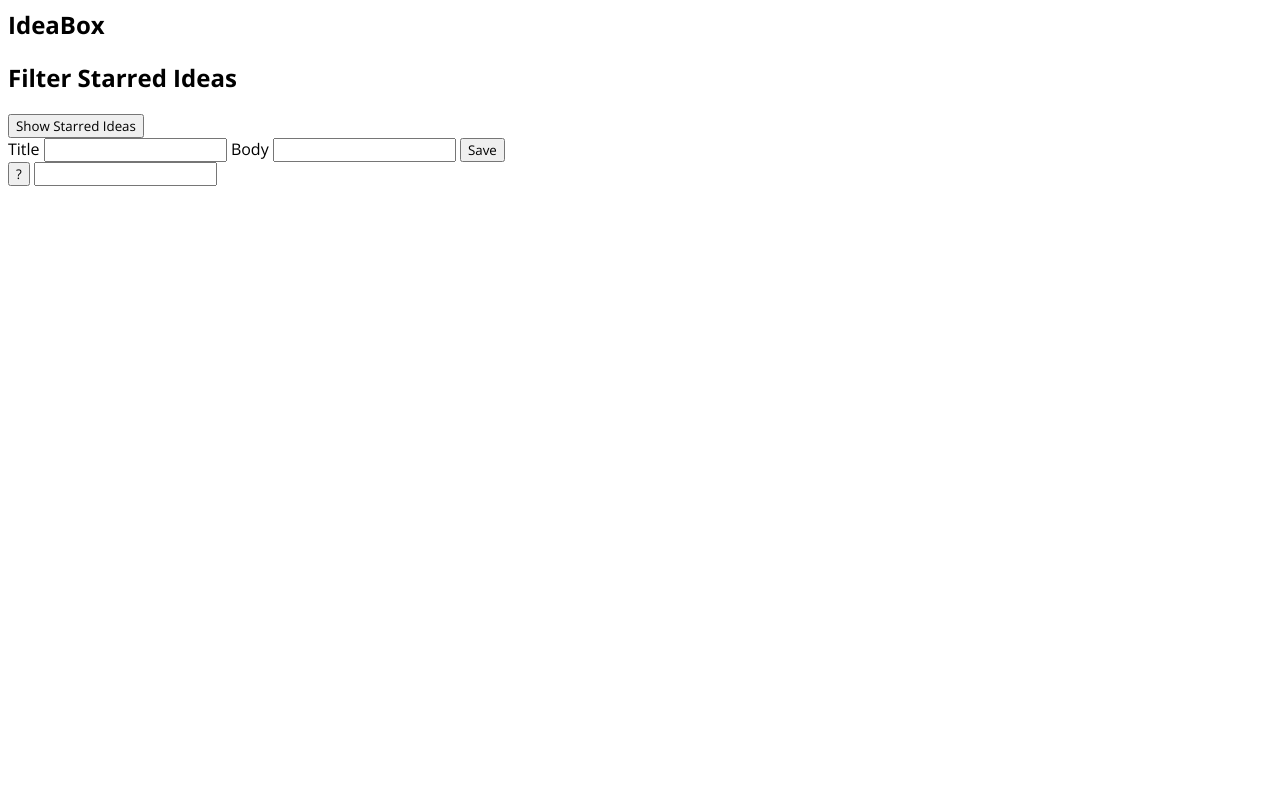
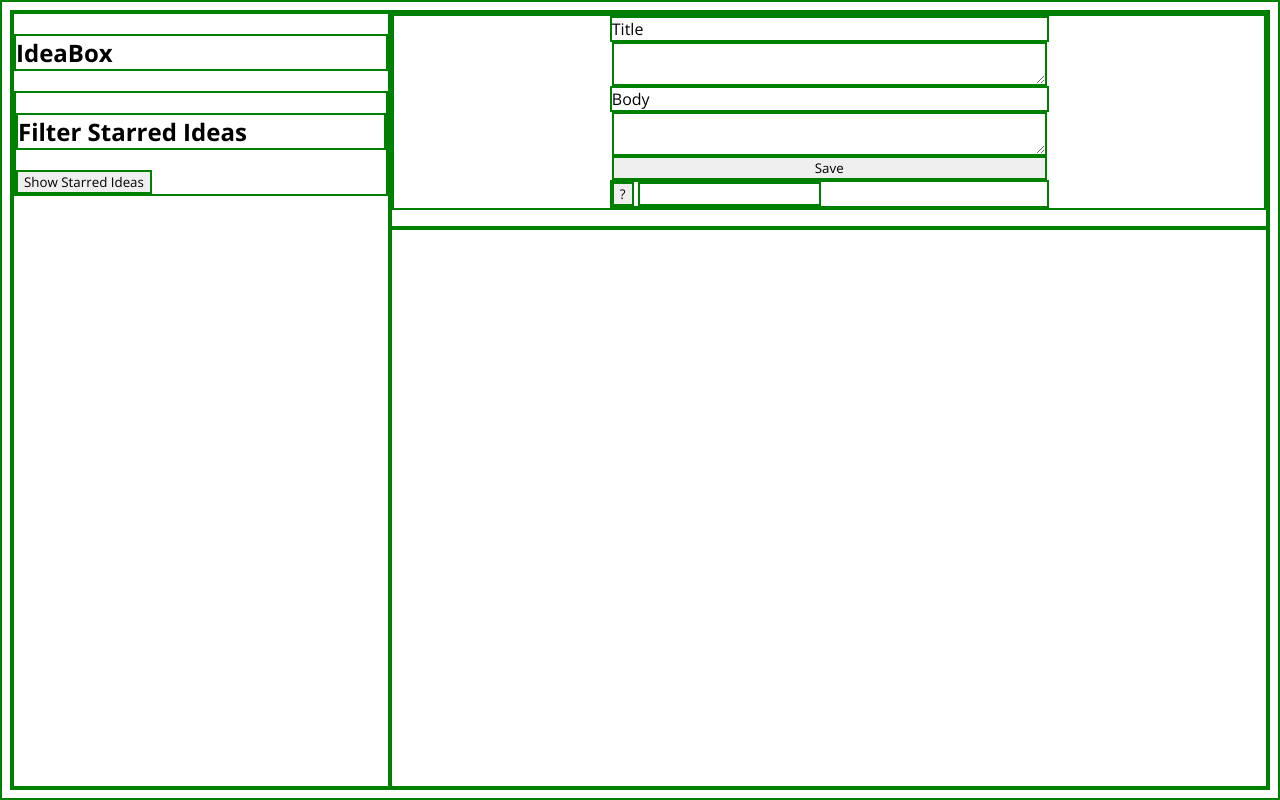
Before and after one commit to kaylagordon/functionalIdeaBox, a plain HTML site: page src/index.html in a window 1280 px wide. Drawn offline with nearby package versions, Linux system fonts and the light colour scheme; files whose address does not match are found by name.

Commit message:
Add basic layout styling

```diff
--- a/src/index.html
+++ b/src/index.html
@@ -17,10 +17,10 @@
     </aside>
     <main>
       <form>
-        <label>Title</label>
-        <input id="title-input">
-        <label>Body</label>
-        <input id="body-input">
+        <label for="title-input">Title</label>
+        <textarea name="title-input" id="title-input"></textarea>
+        <label for="body-input">Body</label>
+        <textarea name="body-input" id="body-input"></textarea>
         <button id="save-btn">Save</button>
         <div class="search-container">
           <button id="search-btn">?</button>
--- a/src/styles.css
+++ b/src/styles.css
@@ -1,3 +1,29 @@
 * {
   font-family: 'Open Sans', sans-serif;
+  border: 2px solid green;
 }
+
+body {
+  display: flex;
+}
+
+aside {
+  width: 30%;
+}
+
+main {
+  width: 70%;
+}
+
+form {
+  display: flex;
+  flex-direction: column;
+  align-items: center;
+}
+
+textarea,
+label,
+#save-btn,
+.search-container {
+  width: 50%;
+}
```
